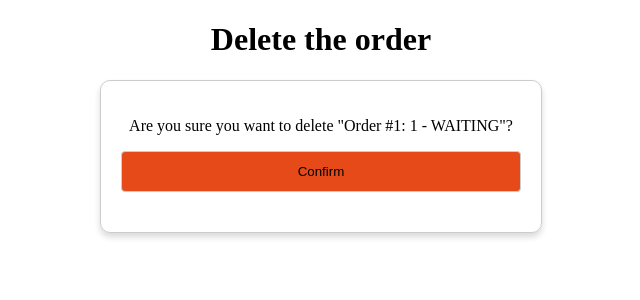
After one commit to mign0n/cafe_order, a Django app: page /order/1/delete in a window 1280 px wide. The commit adds this page. Shown: the top 300 px of the page, without its empty margins (319-959 px from the left). Run offline with Django 5.2, Linux system fonts and the light colour scheme; tables that the repository leaves empty hold one stand-in row (values such as "Sample post").

Commit message:
feat(order): Add a path to delete an order by ID.

```diff
--- a/cafe_order/order/urls.py
+++ b/cafe_order/order/urls.py
@@ -1,12 +1,22 @@
 from django.urls import path
 
-from order.views import MealsCreateView, OrderCreateView, OrderListView
+from order.views import (
+    MealsCreateView,
+    OrderCreateView,
+    OrderDeleteView,
+    OrderListView,
+)
 
 
 app_name = '%(app_label)s'
 
 urlpatterns = [
     path('', OrderListView.as_view(), name='order-list'),
+    path('meal/', MealsCreateView.as_view(), name='meal'),
     path('order/', OrderCreateView.as_view(), name='order'),
-    path('meal/', MealsCreateView.as_view(), name='meal'),
+    path(
+        'order/<int:pk>/delete',
+        OrderDeleteView.as_view(),
+        name='order-delete',
+    ),
 ]
--- a/cafe_order/order/views.py
+++ b/cafe_order/order/views.py
@@ -1,5 +1,5 @@
 from django.urls import reverse_lazy
-from django.views.generic import CreateView, ListView
+from django.views.generic import CreateView, DeleteView, ListView
 
 from order.models import Meal, Order
 
@@ -21,3 +21,8 @@ class MealsCreateView(CreateView):
 class OrderListView(ListView):
     model = Order
     template_name = 'order/order_list.html'
+
+
+class OrderDeleteView(DeleteView):
+    model = Order
+    success_url = reverse_lazy('order:order-list')
--- a/cafe_order/templates/base.html
+++ b/cafe_order/templates/base.html
@@ -11,16 +11,16 @@
       th, td {
         padding: 10px;
         text-align: left;
-        border-bottom: 2px solid #ddd;
+        border-bottom: 2px solid #DDD;
       }
       th {
-        background-color: #f2f2f2;
+        background-color: #F2F2F2;
       }
       form {
         max-width: 400px;
         margin: 0 auto;
         padding: 20px;
-          border: 1px solid #ccc;
+        border: 1px solid #CCC;
         border-radius: 10px;
         box-shadow: 0 4px 6px rgba(0, 0, 0, 0.15);
       }
@@ -34,12 +34,12 @@
         width: 100%;
         padding: 12px 20px;
         margin-bottom: 20px;
-          border: 1px solid #ccc;
+        border: 1px solid #CCC;
         border-radius: 4px;
         box-sizing: border-box;
       }
 
-      input[type=submit] {
+      .save-button {
         background-color: #4CAF50;
         color: white;
         padding: 14px 20px;
@@ -49,9 +49,15 @@
         width: 100%;
         transition: background-color 0.3s ease;
       }
+      .save-button:hover {
+        background-color: #45A049;
+      }
 
-      input[type=submit]:hover {
-          background-color: #45a049;
+      .confirm-delete-button {
+        background-color: #E64A19;
+      }
+      .confirm-delete-button:hover {
+        background-color: #F4511E;
       }
     </style>
     <title>
--- a/cafe_order/templates/order/meal_create.html
+++ b/cafe_order/templates/order/meal_create.html
@@ -8,7 +8,7 @@
     <form method="post">
       {% csrf_token %}
       {{ form.as_p }}
-      <input type="submit" value="Save">
+      <input type="submit" class="save-button" value="Save">
     </form>
   </div>
 {% endblock content %}
--- /dev/null
+++ b/cafe_order/templates/order/order_confirm_delete.html
@@ -0,0 +1,15 @@
+{% extends "base.html" %}
+{% block title %}
+  Delete the order
+{% endblock title %}
+{% block content %}
+  <div>
+    <h1>Delete the order</h1>
+    <form method="post">
+      {% csrf_token %}
+      <p>Are you sure you want to delete "{{ object }}"?</p>
+      {{ form }}
+      <input type="submit" class="confirm-delete-button" value="Confirm">
+    </form>
+  </div>
+{% endblock content %}
--- a/cafe_order/templates/order/order_create.html
+++ b/cafe_order/templates/order/order_create.html
@@ -8,7 +8,7 @@
     <form method="post">
       {% csrf_token %}
       {{ form.as_p }}
-      <input type="submit" value="Save">
+      <input type="submit" class="save-button" value="Save">
     </form>
   </div>
 {% endblock content %}
```
Lines whose indentation alone changed are shown as unchanged.
